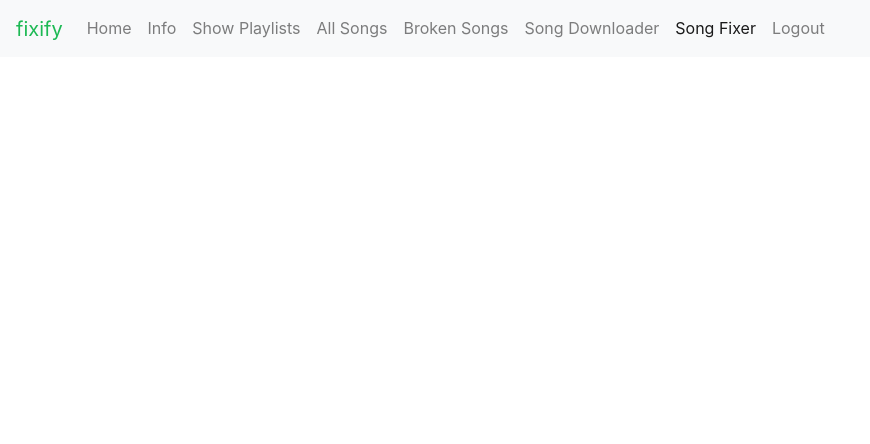
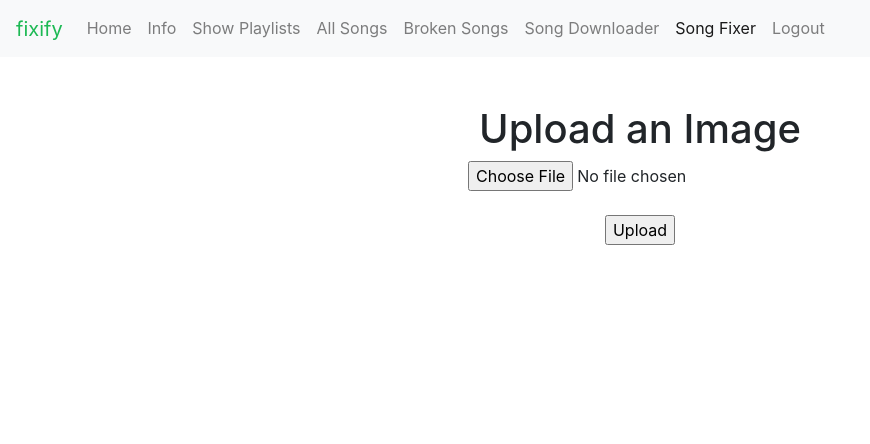
Before and after one commit to adeshpande03/fixify, a Flask app: template templates/songfixer.html in a window 1280 px wide. Shown: the top 444 px of the page, without its empty margins (0-870 px from the left). Run offline with Flask 2, Linux system fonts and the light colour scheme; the template is opened without the code that fills it, so the values that code supplies are empty; parts of the project's set-up code (start-up, migrations or seed data) failed here and were passed over; some libraries are stand-ins or nearby versions.

```diff
--- a/app.py
+++ b/app.py
@@ -8,6 +8,7 @@ import urllib.parse
 from pprint import pprint
 from tqdm import tqdm
 from youtubesearchpython import VideosSearch
+from flask_uploads import UploadSet, IMAGES, configure_uploads
 from flask import (
     Flask,
     redirect,
@@ -24,6 +25,8 @@ from functools import wraps
 from tempfile import mkdtemp
 from functools import *
 import yt_dlp
+import eyed3
+from eyed3.id3.frames import ImageFrame
 
 # import re
 # import html
@@ -60,7 +63,12 @@ auth_query_parameters = {
 
 
 app = Flask(__name__)
+photos = UploadSet("photos", IMAGES)
 
+app.config["UPLOADS_DEFAULT_DEST"] = "static/img"
+app.config["UPLOADS_DEFAULT_URL"] = "/static/img"
+
+configure_uploads(app, photos)
 
 app.config["TEMPLATES_AUTO_RELOAD"] = True
 
@@ -71,7 +79,6 @@ def after_request(response):
     response.headers["Expires"] = 0
     response.headers["Pragma"] = "no-cache"
     return response
-
 
 
 app.config["SESSION_FILE_DIR"] = mkdtemp()
@@ -308,9 +315,23 @@ def download_video(video_id):
     }
 
     with yt_dlp.YoutubeDL(ydl_opts) as ydl:
-        info = ydl.extract_info(video_url, download=True)
+        audio = ydl.extract_info(video_url, download=True)
+    audiofile = eyed3.load("ytdltesting/downloads/" + video_title + ".mp3")
+    audiofile.tag.images.set(
+    ImageFrame.FRONT_COVER, open("static/img/Fatteshikast.jpeg", "rb").read(), "image/jpeg")
+    audiofile.tag.save()
+    send_file
     return send_file(
         "downloads/temp_audio.mp3",
         as_attachment=True,
-        attachment_filename=(video_title + ".mp3"),
+        download_name=(video_title + ".mp3"),
     )
+
+
+# @app.route("/upload", methods=["POST"])
+# def upload():
+#     if "photo" in request.files:
+#         filename = photos.save(request.files["photo"])
+#         return render_template("songfixer.html")
+#     else:
+#         return "No image uploaded.", 400
--- a/requirements.txt
+++ b/requirements.txt
@@ -8,8 +8,13 @@ cachelib==0.10.2
 certifi==2022.12.7
 charset-normalizer==3.1.0
 click==8.1.3
+coverage==5.5
+deprecation==2.1.0
+eyed3==0.9.7
+filetype==1.2.0
 Flask==2.2.3
 Flask-Session==0.4.0
+Flask-Uploads==0.2.1
 h11==0.14.0
 httpcore==0.16.3
 httpx==0.23.3
@@ -30,6 +35,7 @@ six==1.16.0
 sniffio==1.3.0
 soupsieve==2.4
 spotipy==2.22.1
+toml==0.10.2
 tomli==2.0.1
 tqdm==4.65.0
 urllib3==1.26.15
--- a/templates/base.html
+++ b/templates/base.html
@@ -20,11 +20,11 @@
 
     <!-- Optional JavaScript -->
     <!-- jQuery first, then Popper.js, then Bootstrap JS -->
-    <script src="{{url_for('static', filename='js/jquery-3.6.4.slim.min.js') }}"></script>
-    <script src="{{url_for('static', filename='js/popper.min.js') }}"></script>
-    <script src="{{url_for('static', filename='js/bootstrap.min.js') }}"></script>
-    <script src="{{url_for('static', filename='js/scripts.js') }}"></script>
-
+    <script src="{{ url_for('static', filename='js/jquery-3.6.4.slim.min.js') }}"></script>
+    <script src="{{ url_for('static', filename='js/popper.min.js') }}"></script>
+    <script src="{{ url_for('static', filename='js/bootstrap.min.js') }}"></script>
+    <script src="{{ url_for('static', filename='js/scripts.js') }}"></script>
+    <link rel="icon" href="static/img/tempIcon.png" />
     <title>{% block title %} {% endblock %}</title>
   </head>
   <body onload="readyMessage()">
--- a/templates/songfixer.html
+++ b/templates/songfixer.html
@@ -1,5 +1,5 @@
-{% extends 'base.html' %} {% block title %} Song Fixer {% endblock %} {%
-block menu_items %}
+{% extends 'base.html' %} {% block title %} Song Fixer {% endblock %} {% block
+menu_items %}
 <a class="nav-item nav-link" href="/">Home</a>
 <a class="nav-item nav-link" href="/info">Info</a>
 <a class="nav-item nav-link" href="/showplaylists">Show Playlists</a>
@@ -8,4 +8,10 @@ block menu_items %}
 <a class="nav-item nav-link" href="/songdownloader">Song Downloader</a>
 <a class="nav-item nav-link active" href="/songfixer">Song Fixer</a>
 <a class="nav-item nav-link" href="/logout">Logout</a>
+{% endblock %} {% block main %}
+<h1>Upload an Image</h1>
+<form action="/upload" method="POST" enctype="multipart/form-data">
+  <input type="file" name="photo" accept="image/*" /><br /><br />
+  <input type="submit" value="Upload" />
+</form>
 {% endblock %}
```
Also changed, not shown: static/img/tempIcon.png (added).
